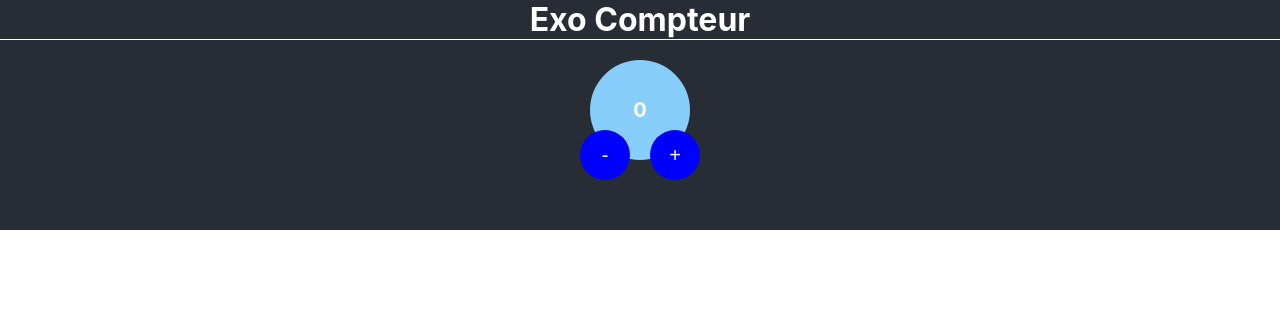
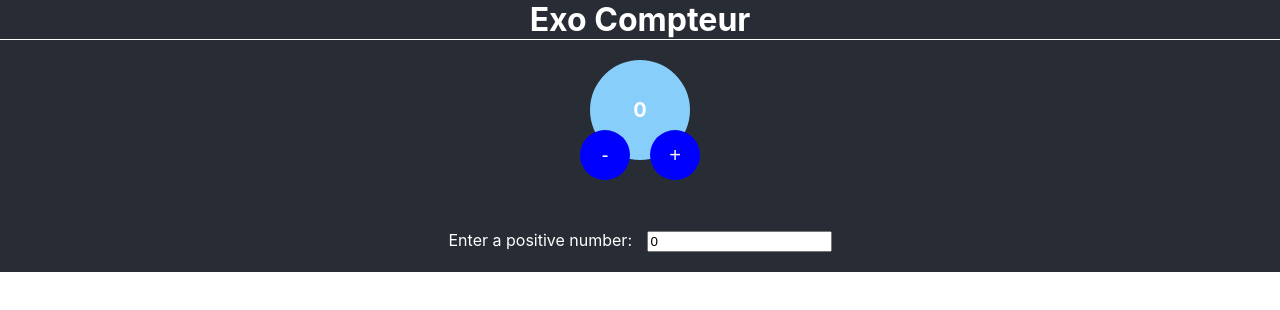
Before and after one commit to DumontGontran/fizzbuzz, a React (Create React App) app: page / in a window 1280 px wide. Shown: the top 310 px of the page. Built offline with nearby package versions, Linux system fonts and the light colour scheme.

Commit message:
add input to choose positive number

```diff
--- a/src/App.css
+++ b/src/App.css
@@ -67,3 +67,12 @@
   border-color: transparent;
   border-radius: 25px 25px 25px 25px;
 }
+
+.numberChoice {
+  margin-bottom: 20px;
+}
+
+.numberChoice > label {
+  margin-right: 10px;
+  color: #ffffff;
+}
--- a/src/App.tsx
+++ b/src/App.tsx
@@ -1,4 +1,4 @@
-import { useState } from 'react';
+import { KeyboardEvent, useState } from 'react';
 import './App.css';
 import FizzBuzz from './components/FizzBuzz';
 
@@ -13,6 +13,16 @@ function App() {
           <button className='button' type='button' onClick={() => setCounter(counter - 1)} disabled={counter <= 0}>-</button>
           <button className='button' type='button' onClick={() => setCounter(counter + 1)}>+</button>
         </div>
+        <div className='numberChoice'>
+          <label htmlFor="counter">Enter a positive number: </label>
+          <input type="number" name="counter" id="counter" min="0" step="1" value={counter} onChange={((event: any) => {
+            if(event.target.value >= 0) {
+              setCounter(event.target.value)
+            } else{
+              event.preventDefault();
+            }
+            })} />
+        </div>
       </form>
     </div>
   );
```
